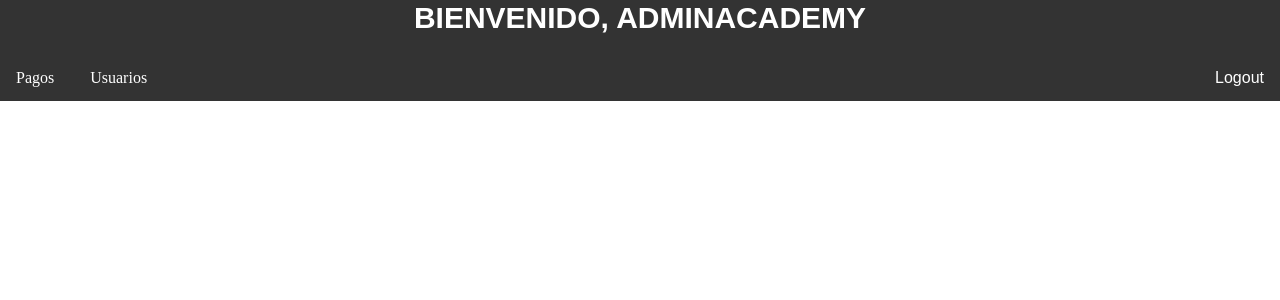
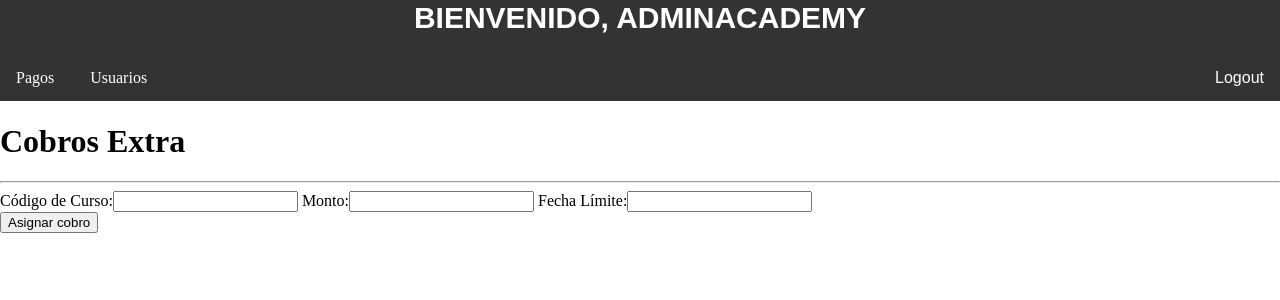
Before and after one commit to GuidoPadilla/PlusAcademy, a Django app: page /pagos/cobros_extra/ in a window 1280 px wide. Shown: the top 300 px of the page. Run offline with Django 3.2, Linux system fonts and the light colour scheme; a user stored in the database is signed in.

Commit message:
fix 2 electric boogaloo

```diff
--- a/mysite/templates/pagos/cobros_extra.html
+++ b/mysite/templates/pagos/cobros_extra.html
@@ -1 +1,16 @@
 {% extends 'base.html' %}
+
+{% block content %}
+<h1>Cobros Extra</h1>
+<hr>
+
+<form action="" method="post">
+		<div class="form-container">
+			{% csrf_token %}
+			{{form_cobros_extra}}
+		</div>
+	<div class="btn-container">
+		<input class="btn btn-buscar" type="submit" value="Asignar cobro">
+	</div>
+</form>
+{% endblock content %}
```
